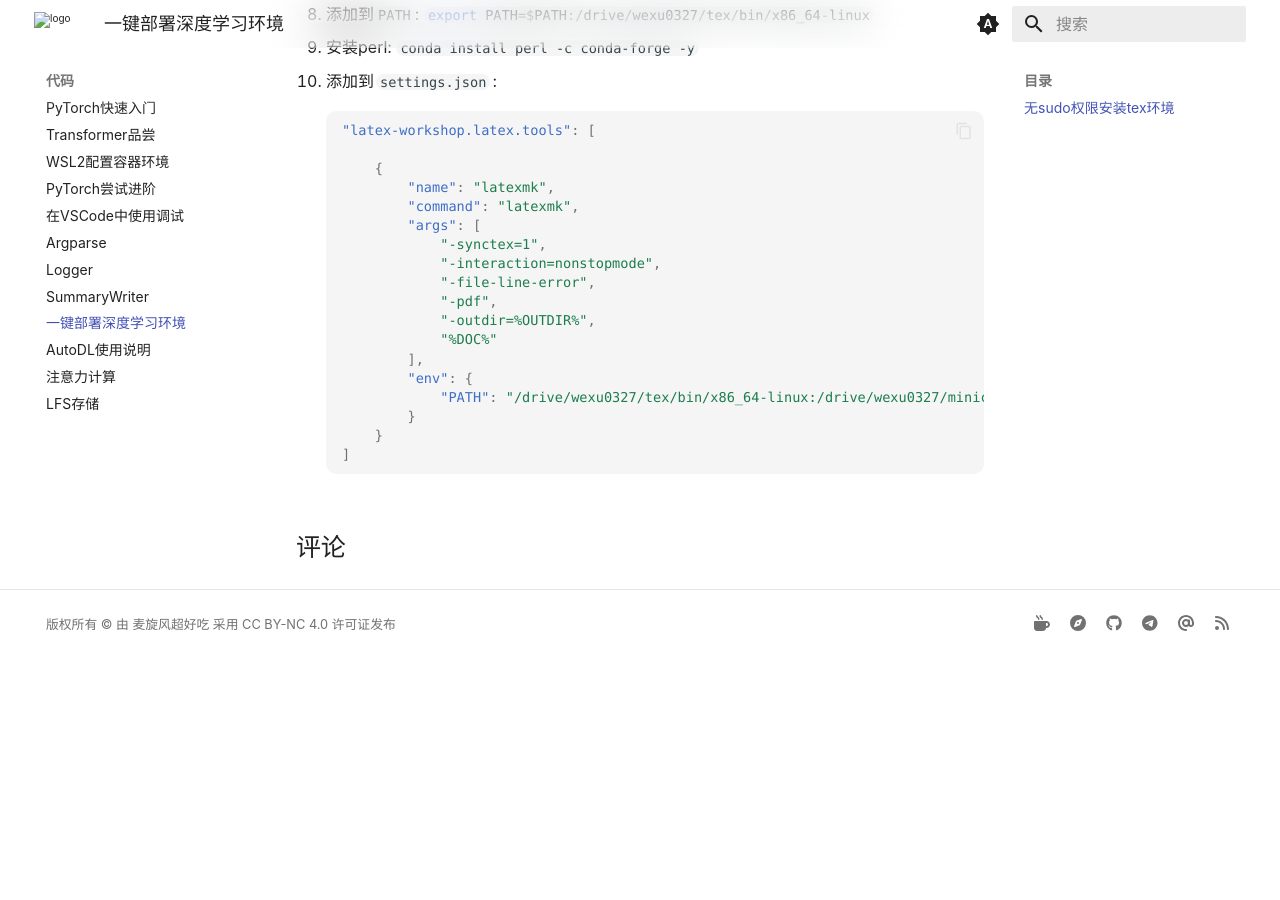
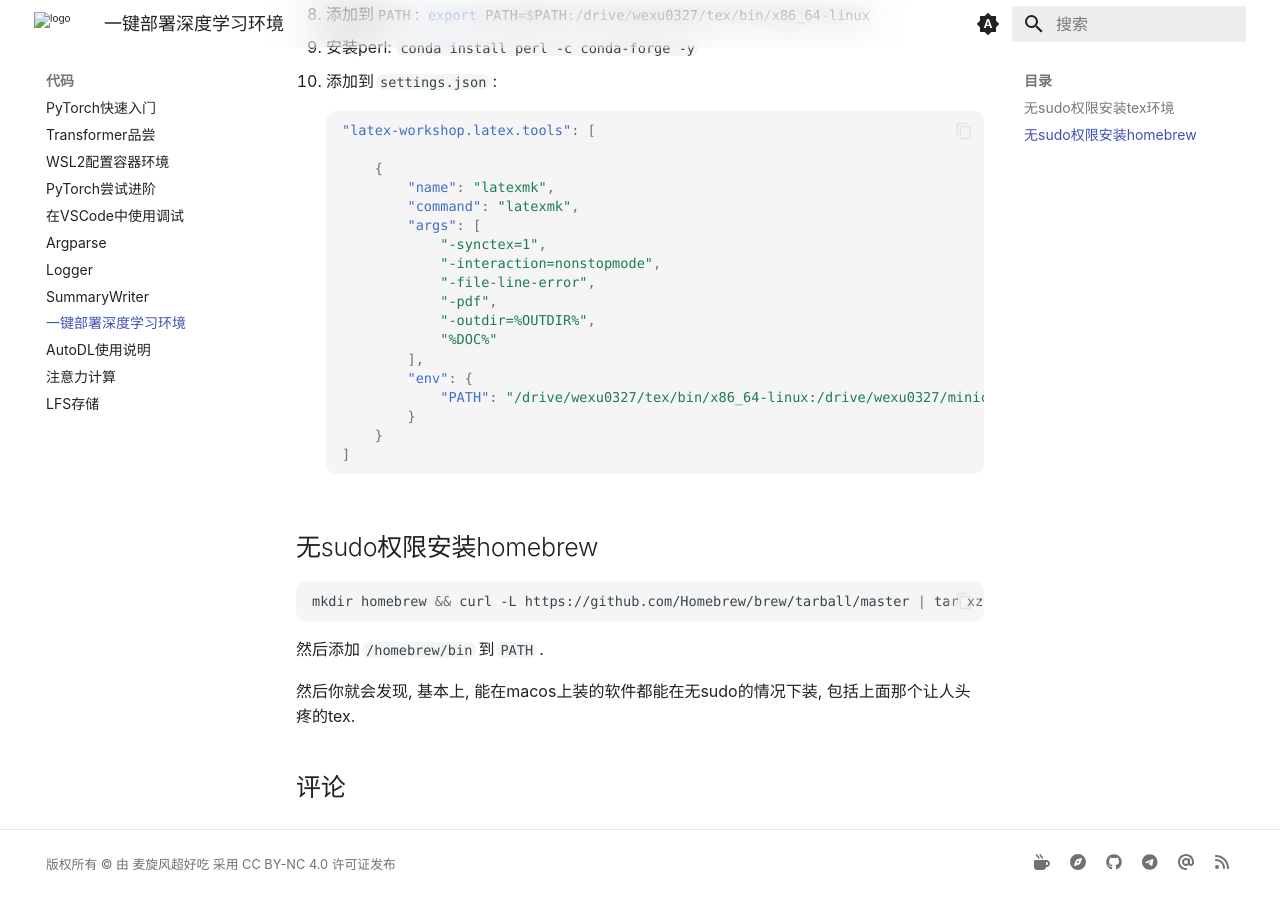
Before and after one commit to ricolxwz/note, an MkDocs documentation site: the page built from docs/code/deploy-dl-env.md, in a window 1280 px wide and 900 px high, scrolled down 2114 px. Built offline with MkDocs 1.6.1 and Material for MkDocs 9.7.7, drawn with Linux system fonts in a browser that asks for light colours; some web fonts are replaced; comment, search, counter and statistics services are not loaded; a style sheet for code colours, icons or effects is not loaded; before the commit the page ends 2774 px from its top, so only the background shows below that.

Commit message:
docs: update deploy-dl-env.md

````diff
--- a/docs/code/deploy-dl-env.md
+++ b/docs/code/deploy-dl-env.md
@@ -119,3 +119,13 @@ chmod 700 ~/.ssh
         }
     ]
     ```
+
+## 无sudo权限安装homebrew
+
+```bash
+mkdir homebrew && curl -L https://github.com/Homebrew/brew/tarball/master | tar xz --strip 1 -C homebrew
+```
+
+然后添加`/homebrew/bin`到`PATH`.
+
+然后你就会发现, 基本上, 能在macos上装的软件都能在无sudo的情况下装,  包括上面那个让人头疼的tex.
````
